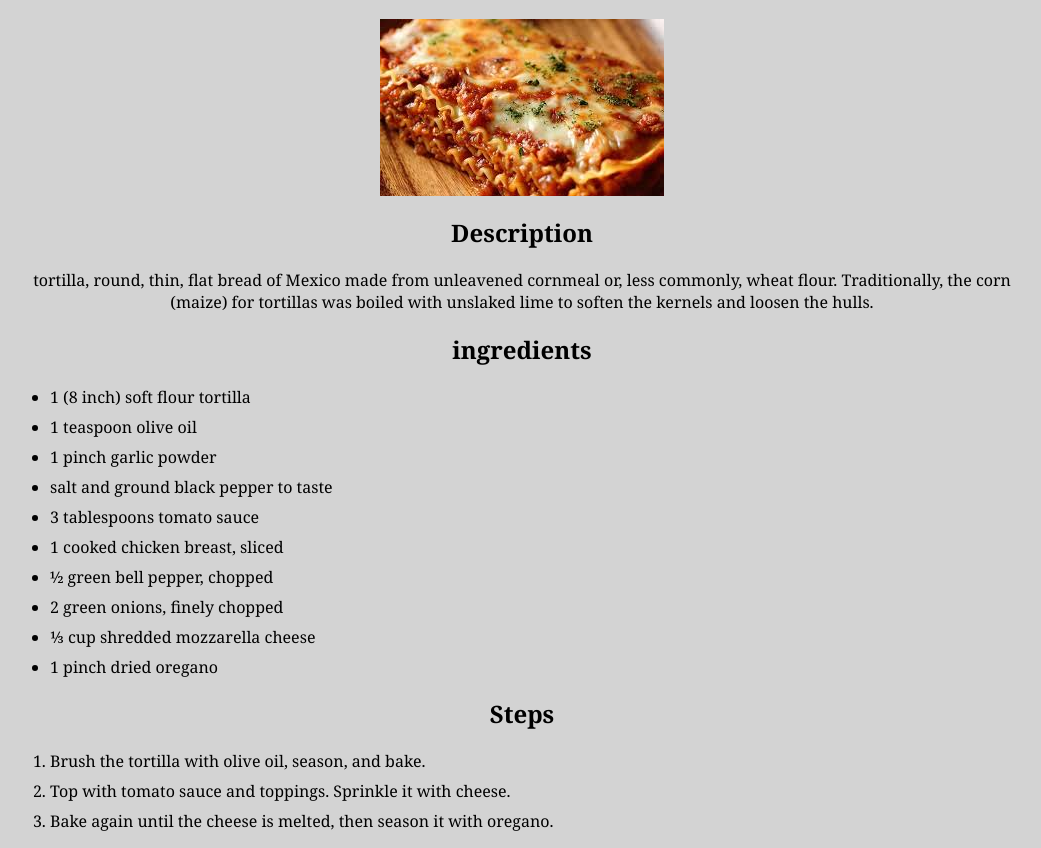
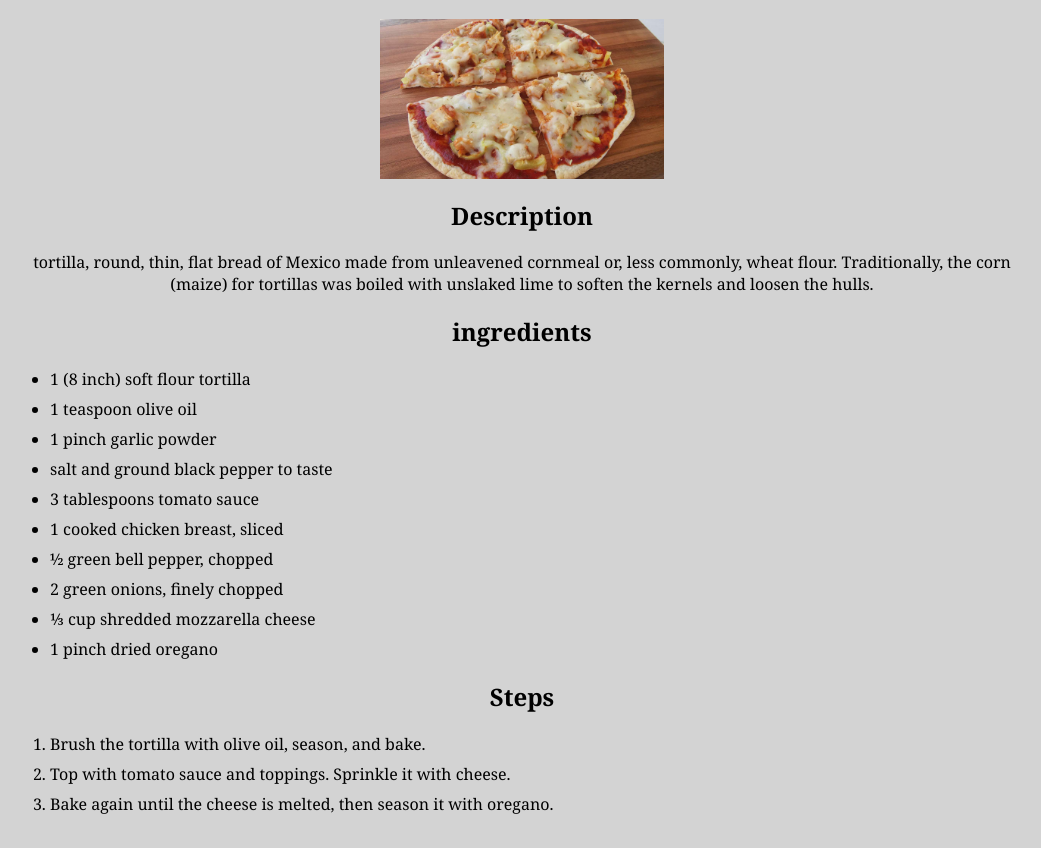
Before and after one commit to rjeunen/odinRecipes, a plain HTML site: page recipes/tortillaPizza.html in a window 1280 px wide. Shown: the part 67-915 px from the top of the page, without its empty margins (118-1159 px from the left). Drawn offline with Linux system fonts and the light colour scheme.

Commit message:
added and changed the img of croque and tortilla

```diff
--- a/recipes/tortillaPizza.html
+++ b/recipes/tortillaPizza.html
@@ -8,7 +8,7 @@
 </head>
 <body>
     <h1>tortilla Pizza</h1>
-    <img src="../images/lasagna.jfif" alt="Lasgana">
+    <img src="../images/tortillaPizza.jpg" alt="Tortilla pizza" width="284px" height= auto>
     <h2>Description</h2>
     <p>
         tortilla, round, thin, flat bread of Mexico made from unleavened cornmeal or, less commonly, wheat flour. Traditionally, the corn (maize) for tortillas was boiled with unslaked lime to soften the kernels and loosen the hulls.
```
Also changed, not shown: recipes/croqueMadame.html (+1 -1 lines), images/tortillaPizza.jpg (added), 1 other file.
